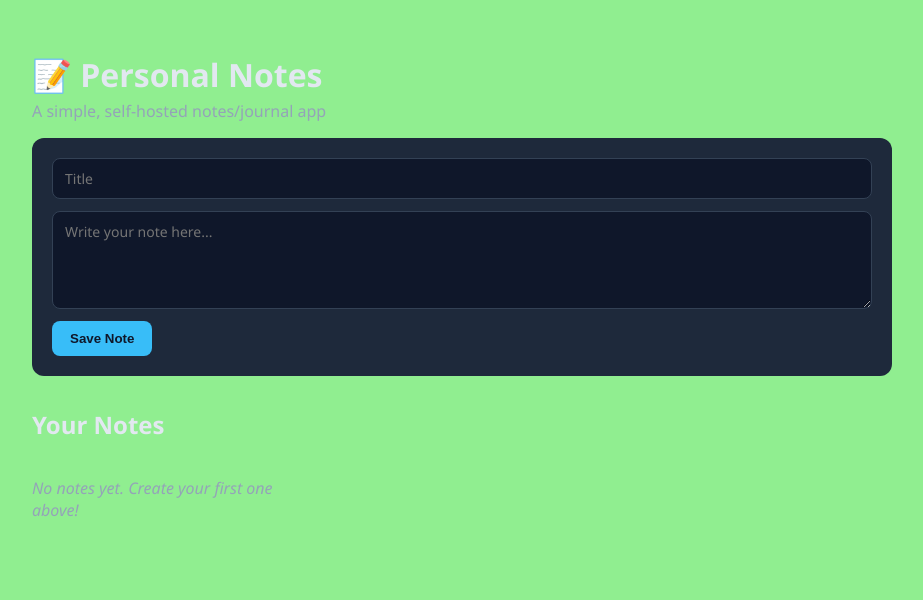
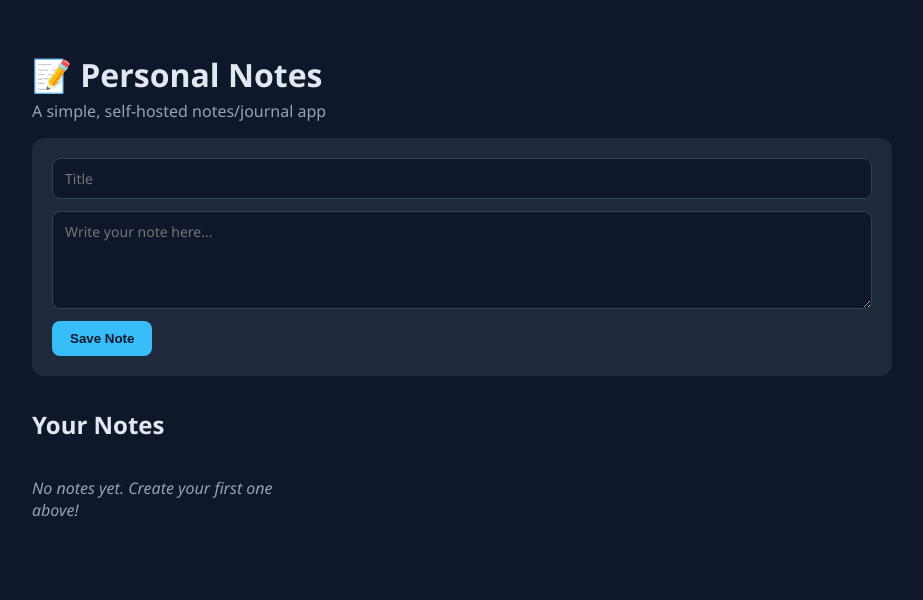
Before and after one commit to Dilip714/Personal-Notes-App-V2, a Flask app: page / in a window 1280 px wide. Shown: the top 600 px of the page, without its empty margins (178-1101 px from the left). Run offline with Flask 3, Linux system fonts and the light colour scheme; data that the repository does not hold is empty.

Commit message:
Project Update

```diff
--- a/app/static/css/style.css
+++ b/app/static/css/style.css
@@ -13,10 +13,9 @@
 body {
   margin: 0;
   font-family: "Segoe UI", Roboto, Arial, sans-serif;
-  background: lightgreen;
+  background: var(--bg);
   color: var(--text);
 }
-
 .container {
   max-width: 900px;
   margin: 0 auto;
```
Also changed, not shown: k8s/deployment.yaml (+12 -1 lines), ss/Screenshot 2026-07-25 143655.png (added), ss/Screenshot 2026-07-30 212008.png (deleted), ss/Screenshot 2026-07-30 212845.png (deleted), ss/Screenshot 2026-07-30 212945.png (deleted), ss/Screenshot 2026-07-30 214903.png (added), ss/Screenshot 2026-07-30 224518.png (added), ss/Screenshot 2026-07-30 230642.png (added), ss/Screenshot 2026-07-31 110924.png (added), ss/Screenshot 2026-07-31 110934.png (added), ss/Screenshot 2026-07-31 113156.png (added), ss/Screenshot 2026-07-31 113210.png (added), ss/Screenshot 2026-07-31 113220.png (added), ss/Screenshot 2026-07-31 114313.png (added), 2 more files.
